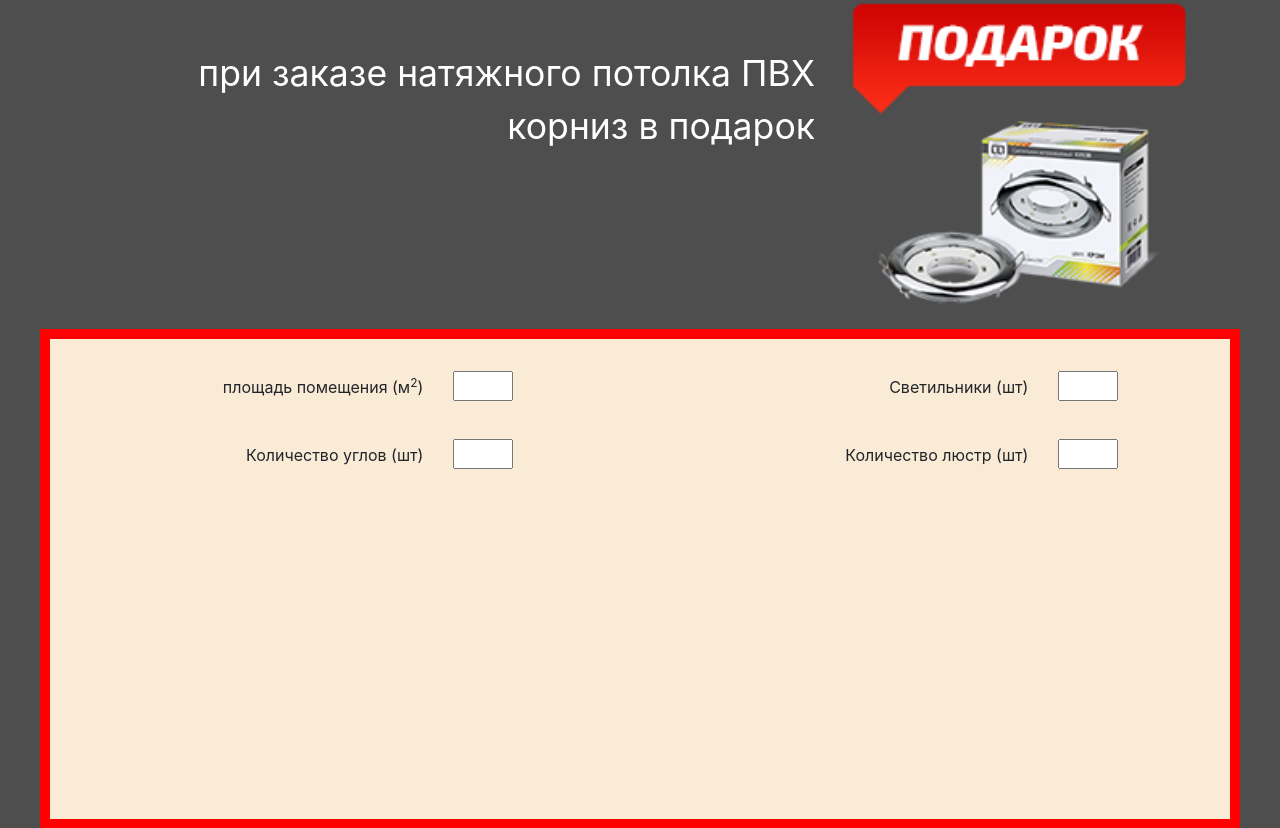
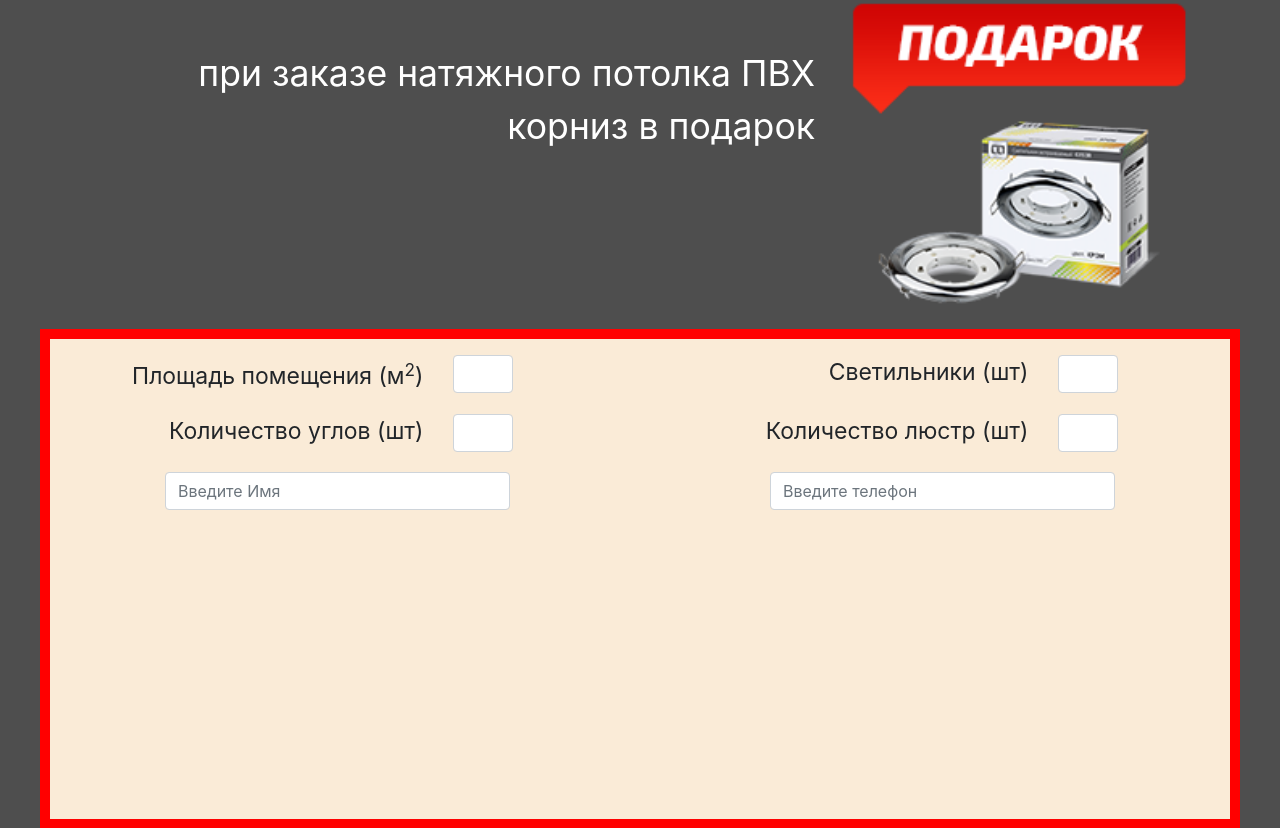
Before and after one commit to zharikovartem/php, a PHP site: page /index.html in a window 1280 px wide. Shown: the part 2984-3812 px from the top of the page. Run offline with PHP 8.4, Linux system fonts and the light colour scheme.

Commit message:
27-03-19/1

```diff
--- a/index.html
+++ b/index.html
@@ -503,30 +503,30 @@
     </div>
 
 
-
+<!-- Рассчитать заказ -->
     <div class="container-fluid p-0 mycol h-100 mb-5">
         <div style="height: 500px; border: 10px solid red; background-color: antiquewhite;">
             <div class="row">
                 <!--Линия-->
-                <div class="col-md-6 col-sm-12  mt-3">
+                <div class="col-md-6 col-sm-12 mt-3 ">
                     <!--1й блок-->
                     <div class="row">
-                        <div class="col-8  mt-3">
-                            <label class="float-right mt-1" for="space">площадь помещения (м<sup>2</sup>)</label>
+                        <div class="col-8  ">
+                            <label class="t-norm float-right my-1 align-baseline" for="space">Площадь помещения (м<sup>2</sup>)</label>
                         </div>
-                        <div class="col-4  mt-3">
-                            <input type="text" name="space" style="width: 60px;">
+                        <div class="col-4  ">
+                            <input type="text" class="form-control" name="space" style="width: 60px;">
                         </div>
                     </div>
                 </div>
-                <div class="col-md-6 col-sm-12  mt-3">
+                <div class="col-md-6 col-sm-12 mt-3 ">
                     <!--2й блок-->
                     <div class="row">
-                        <div class="col-8  mt-3">
-                            <label class="float-right mt-1" for="space">Светильники (шт)</label>
+                        <div class="col-8  ">
+                            <label class="t-norm float-right" for="space">Светильники (шт)</label>
                         </div>
-                        <div class="col-4  mt-3">
-                            <input type="text" name="space" style="width: 60px;">
+                        <div class="col-4  ">
+                            <input type="text" class="form-control" name="space" style="width: 60px;">
                         </div>
                     </div>
                 </div>
@@ -534,25 +534,45 @@
 
             <div class="row">
                 <!--Линия-->
-                <div class="col-md-6 col-sm-12  mt-3">
+                <div class="col-md-6 col-sm-12 mt-3">
                     <!--1й блок-->
                     <div class="row">
-                        <div class="col-8  mt-3">
-                            <label class="float-right mt-1" for="space">Количество углов (шт)</label>
+                        <div class="col-8  ">
+                            <label class="t-norm float-right" for="space">Количество углов (шт)</label>
                         </div>
-                        <div class="col-4  mt-3">
-                            <input type="text" name="space" style="width: 60px;">
+                        <div class="col-4  ">
+                            <input type="text" class="form-control" name="space" style="width: 60px;">
                         </div>
                     </div>
                 </div>
-                <div class="col-md-6 col-sm-12  mt-3">
+                <div class="col-md-6 col-sm-12 mt-3 ">
                     <!--2й блок-->
                     <div class="row">
-                        <div class="col-8  mt-3">
-                            <label class="float-right mt-1" for="space">Количество люстр (шт)</label>
+                        <div class="col-8  ">
+                            <label class="t-norm float-right" for="space">Количество люстр (шт)</label>
                         </div>
-                        <div class="col-4  mt-3">
-                            <input type="text" name="space" style="width: 60px;">
+                        <div class="col-4  ">
+                            <input type="text" class="form-control" name="space" style="width: 60px;">
+                        </div>
+                    </div>
+                </div>
+
+                <!--Линия-->
+                <div class="col-md-6 col-sm-12 mt-3">
+                    <!--1й блок-->
+                    <div class="row">
+
+                        <div class="col-12 justify-content-center ">
+                            <input type="text" class="form-control mx-auto" name="space" style="width: 60%;" placeholder="Введите Имя">
+                        </div>
+                    </div>
+                </div>
+                <div class="col-md-6 col-sm-12 mt-3 ">
+                    <!--2й блок-->
+                    <div class="row">
+
+                        <div class="col-12 ">
+                                <input type="text" class="form-control mx-auto" name="space" style="width: 60%;" placeholder="Введите телефон">
                         </div>
                     </div>
                 </div>
--- a/scriptPHP.js
+++ b/scriptPHP.js
@@ -57,6 +57,7 @@ function createNew() {
 
 function startTask(id) {
     document.getElementById('stop').innerHTML = '0';
+    document.getElementById('startId').value = id;
     var buttons = document.getElementsByClassName('start');
     for (var i=0; i < buttons.length; i++) {
         buttons[i].hidden = 'true';
@@ -108,5 +109,6 @@ function stop() {
 
 function setTime() {
     var time = document.getElementById('timeAfterStart').innerHTML;
-    document.getElementById('stop').innerHTML = '<input type="time" name="timeAfterStart" hidden value="'+time+'">';
+    document.getElementById('stop').innerHTML = '<input type="time" name="timeAfterStart" hidden value="'+time+'">'+
+    '<input type="text" name="timeId" value=""></input>';
 }
--- a/style.css
+++ b/style.css
@@ -107,3 +107,8 @@ body {
     max-height: 70vh;
     max-width: 120vh;
 }
+
+.t-norm {
+  font-size: calc(14px + 0.7vw);
+  font: bold;
+}
```
Also changed, not shown: connection.php (+13 -2 lines), index.php (+7 -2 lines).
